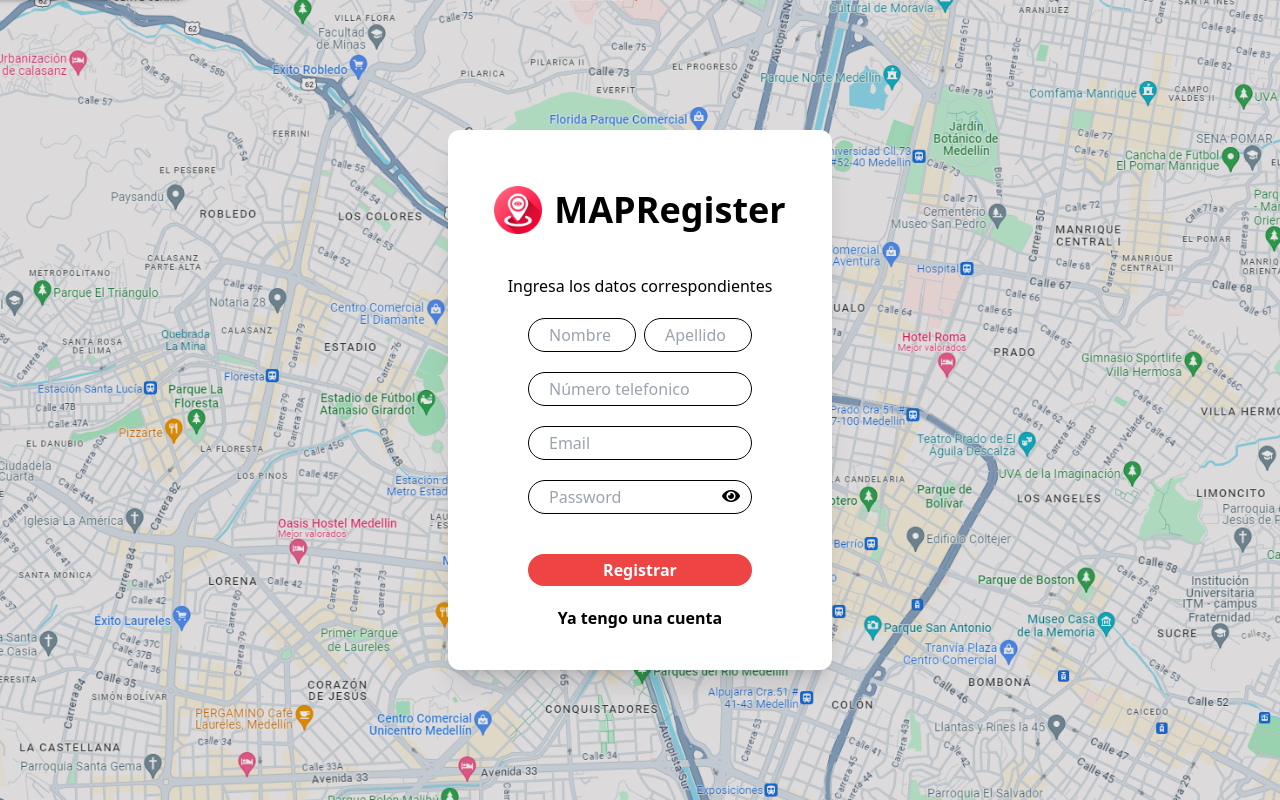
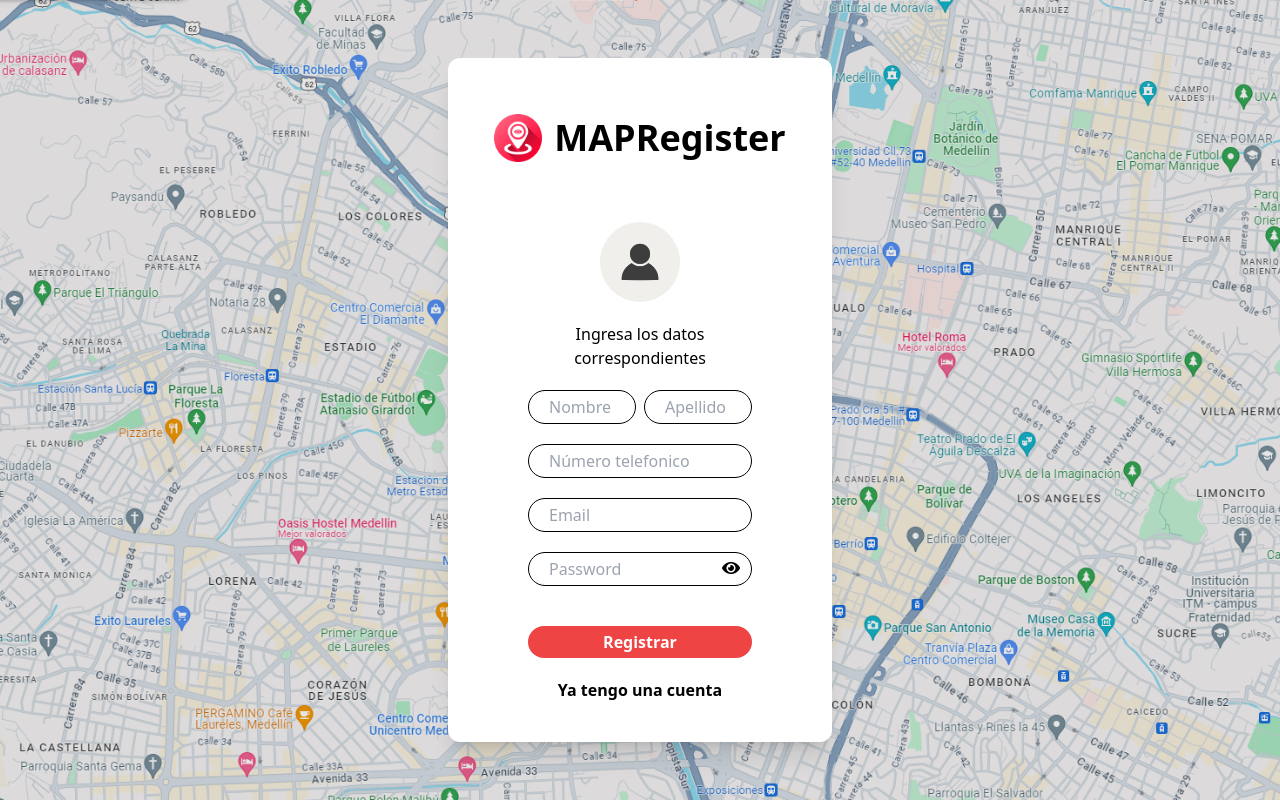
Before and after one commit to JuanDRSoft/semillero-map, a React (Vite) app: page /register in a window 1280 px wide. Built offline with nearby package versions, Linux system fonts and the light colour scheme; no server answers; sample sign-in values are in the browser's storage.

Commit message:
feat/ profile image

```diff
--- a/src/auth/Register.jsx
+++ b/src/auth/Register.jsx
@@ -1,8 +1,9 @@
 import React, { useState } from "react";
 import Logo from "/logo.png";
-import { auth, db } from "../../firebase";
+import { auth, db, storage } from "../../firebase";
 import { toast } from "react-toastify";
 import { Link, useNavigate } from "react-router-dom";
+import PROFILE from "/profile-placeholder.jpg";
 
 const Register = () => {
   const [showPass, setShowPass] = useState(false);
@@ -12,6 +13,7 @@ const Register = () => {
   const [lastname, setLastame] = useState("");
   const [phone, setPhone] = useState("");
   const [img, setImg] = useState("");
+  const [image, setImage] = useState("");
 
   const navigate = useNavigate();
 
@@ -23,16 +25,32 @@ const Register = () => {
       .then(function (userCredential) {
         // Registro exitoso
         var user = userCredential.user._delegate;
-        console.log("Usuario registrado exitosamente:", user);
+
+        const uploadTask = storage.ref(`usuarios/${image.name}`).put(image);
+        uploadTask.on(
+          "state_changed",
+          (snapshot) => {},
+          (error) => {
+            console.log(error);
+          },
+          () => {
+            storage
+              .ref("usuarios")
+              .child(image.name)
+              .getDownloadURL()
+              .then((url) => {
                 db.collection("usuarios").doc(user.uid).set({
                   email: user.email,
                   name: name,
                   lastname: lastname,
                   phone: phone,
-          image: img,
+                  image: url,
                 });
                 toast.success("Usuario registrado correctamente");
                 navigate("/app");
+              });
+          }
+        );
       })
       .catch(function (error) {
         // Error en el registro
@@ -45,6 +63,19 @@ const Register = () => {
       });
   }
 
+  const handleImageChange = (e) => {
+    const file = e.target.files[0];
+
+    if (file) {
+      const reader = new FileReader();
+      reader.onloadend = () => {
+        setImg(reader.result);
+        setImage(file);
+      };
+      reader.readAsDataURL(file);
+    }
+  };
+
   return (
     <div className="bg-white container shadow-xl rounded-xl md:w-[50%] lg:w-[30%] w-[90%] p-10 pt-14">
       <div className="flex items-center gap-3 justify-center">
@@ -52,9 +83,23 @@ const Register = () => {
         <h1 className="font-bold text-4xl">MAPRegister</h1>
       </div>
 
-      <p className="text-center mt-10">Ingresa los datos correspondientes</p>
+      <form className="px-10 mt-5 grid gap-5" onSubmit={registrarUsuario}>
+        <div className="flex justify-center mt-10">
+          <label htmlFor="image" className="cursor-pointer">
+            <div className="w-20 h-20 rounded-full overflow-hidden">
+              <img src={img ? img : PROFILE} className="w-full h-full" />
+            </div>
+          </label>
+          <input
+            id="image"
+            type="file"
+            className="hidden"
+            onChange={(e) => handleImageChange(e)}
+          />
+        </div>
 
-      <form className="px-10 mt-5 grid gap-5" onSubmit={registrarUsuario}>
+        <p className="text-center">Ingresa los datos correspondientes</p>
+
         <div className="grid md:grid-cols-2 gap-2">
           <input
             type="text"
```
Also changed, not shown: public/profile-placeholder.jpg (added). Lines whose indentation alone changed are shown as unchanged.
